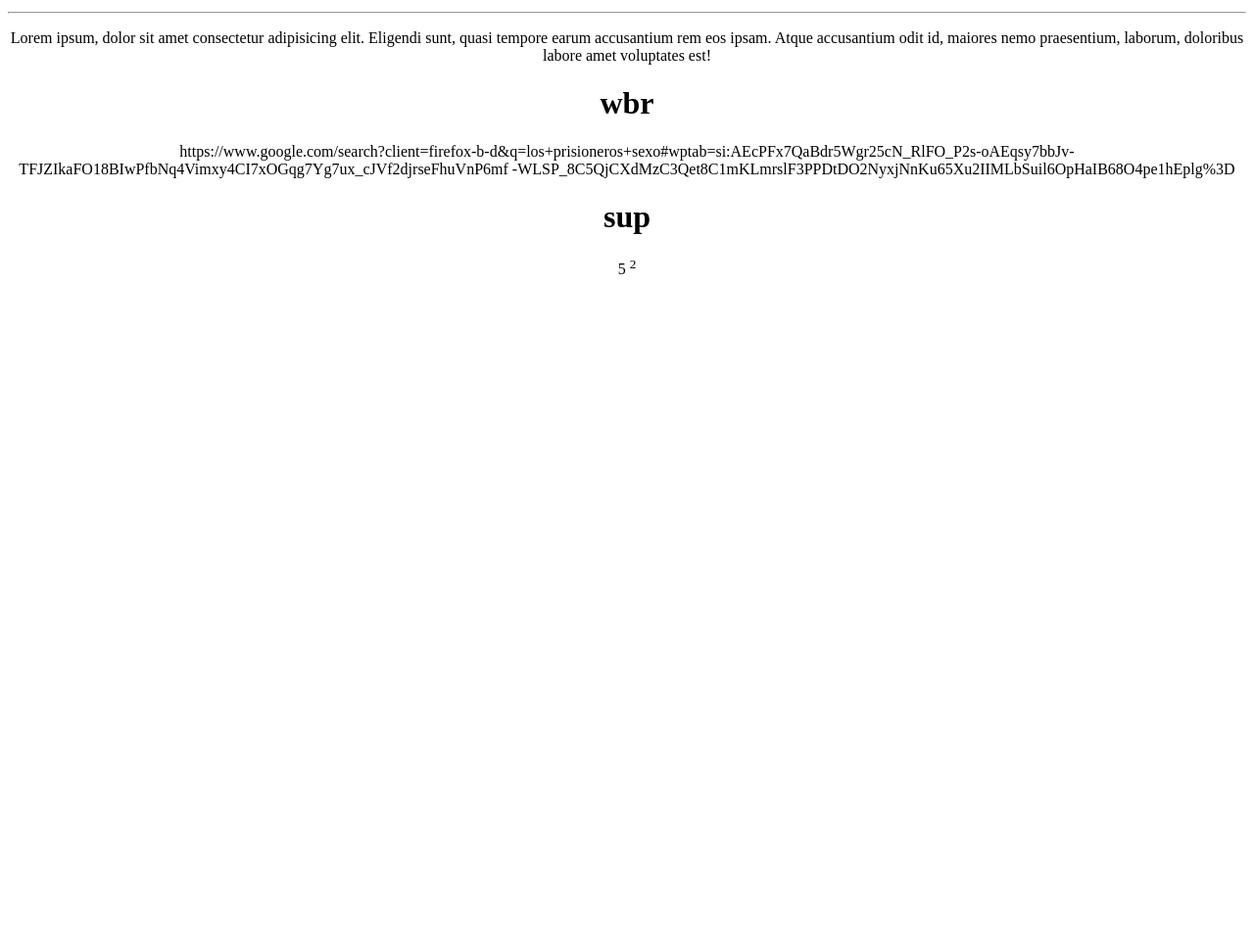
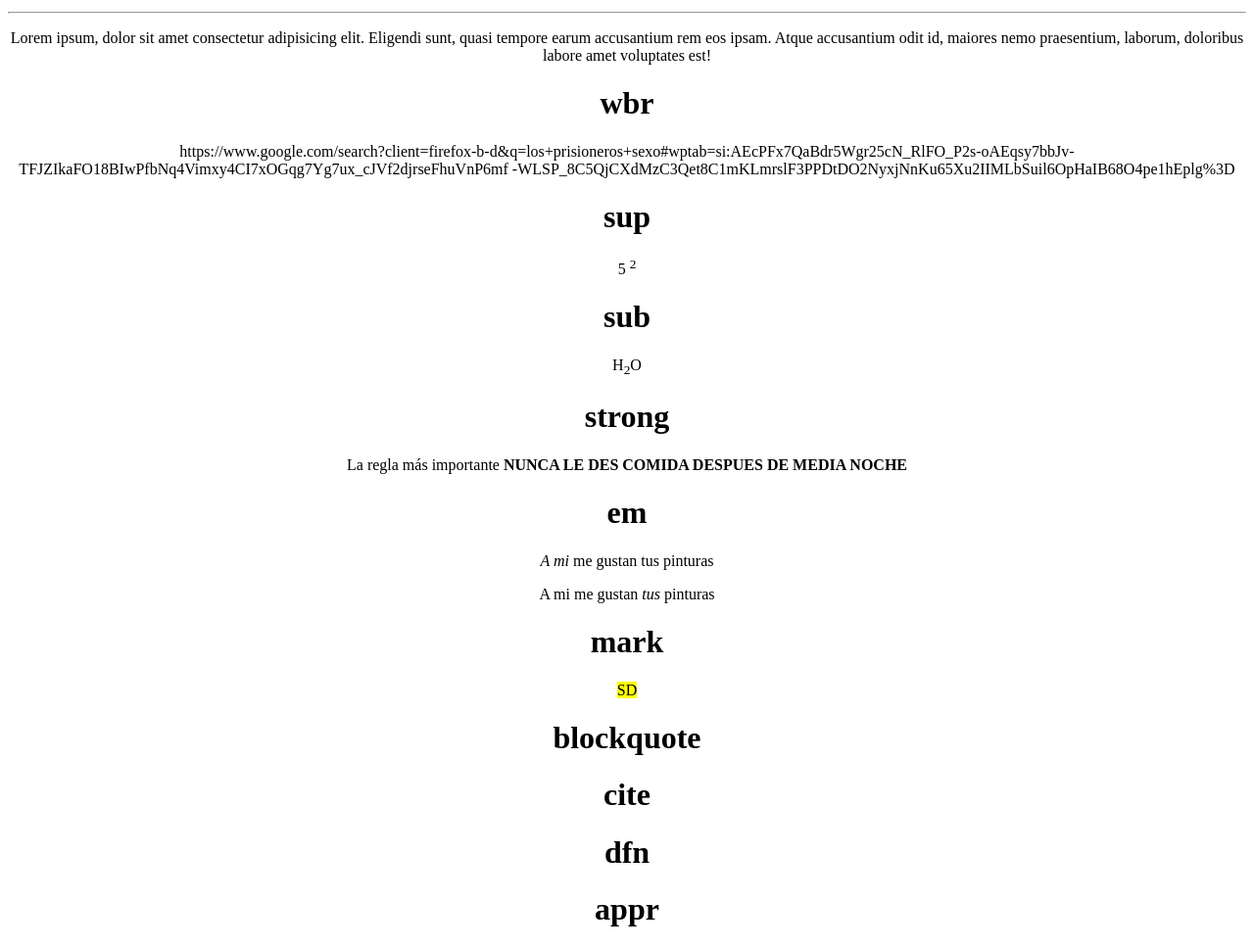
Before and after one commit to WalterRochaSevilla/Manejo-de-Texto, a plain HTML site: page index.html in a window 1280 px wide. Shown: the part 867-1836 px from the top of the page at 98% size. Before the commit the page ends 1167 px from the top, so only its background shows below. Drawn offline with Linux system fonts and the light colour scheme.

Commit message:
Nuevo Commit

```diff
--- a/index.html
+++ b/index.html
@@ -45,5 +45,22 @@
     <p>https<wbr>://www.google.com/<wbr>search?client=firefox-b-d&q=<wbr>los+prisioneros+sexo#wptab=si:<wbr>AEcPFx7QaBdr5Wgr25cN_RlFO_P2s-oAEqsy7bbJv<wbr>-TFJZIkaFO18BIwPfbNq4Vimxy4CI7xOGqg7Yg7ux_cJVf2djrseFhuVnP6mf<wbr> -WLSP_8C5QjCXdMzC3Qet8C1mKLmrslF3PPDtDO2NyxjNnKu65Xu2IIMLbSuil6OpHaIB68O4pe1hEplg%3D</p>
     <h1> sup </h1>
     <p> 5 <sup>2</sup></p>
+    <h1> sub </h1>
+    <p> H<sub>2</sub>O</p>
+    <h1> strong </h1>
+    <p> La regla más importante <strong> NUNCA LE DES COMIDA DESPUES DE MEDIA NOCHE </strong> </p>
+    <h1> em </h1>
+    <p> <em> A mi </em> me gustan tus pinturas </p>
+    <p> A mi me gustan <em>tus</em> pinturas </p>
+    <h1> mark </h1>
+    <p> <mark> SD </mark> </p>
+    <h1> blockquote </h1>
+    <p>  </p>
+    <h1> cite </h1>
+    <p>  </p>
+    <h1> dfn </h1>
+    <p></p>
+    <h1> appr </h1>
+    <p></p>
 </body>
 </html>
```
